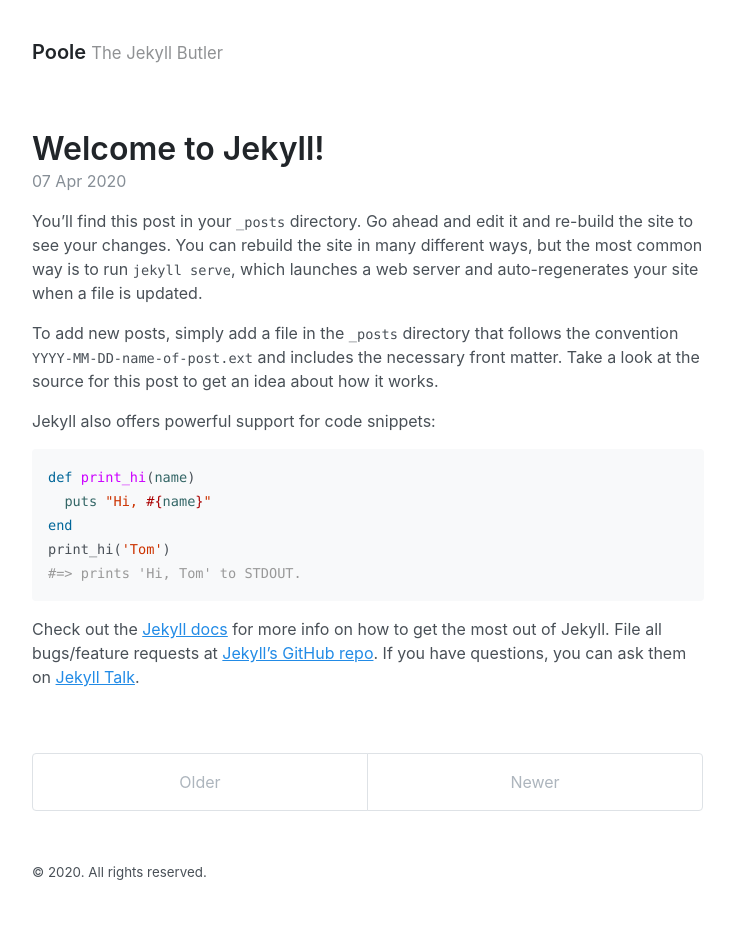
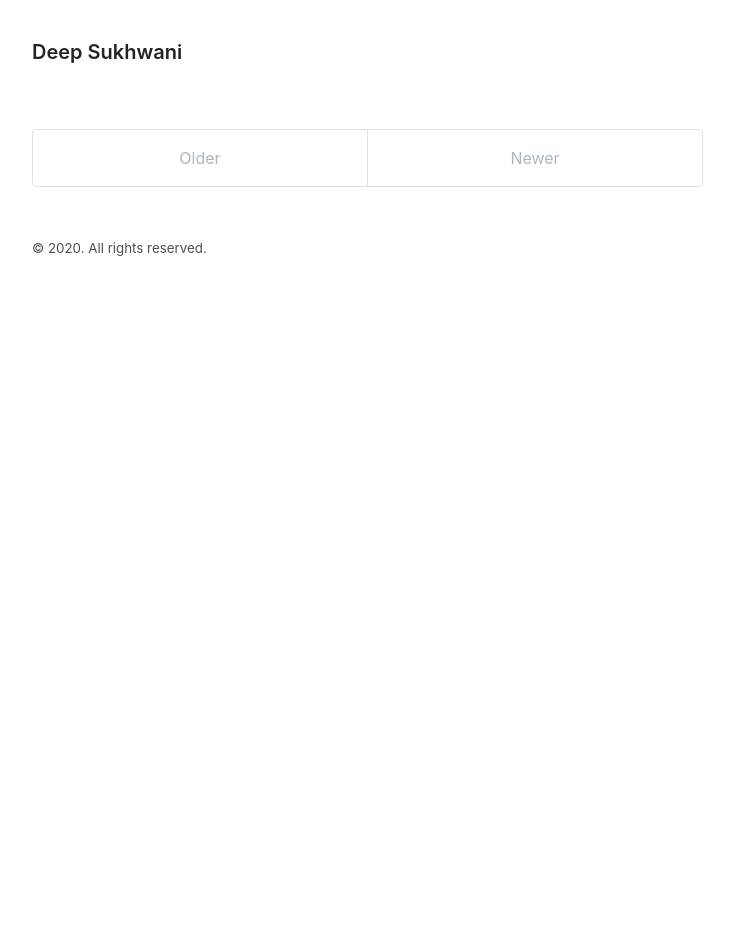
Before and after one commit to ProProgrammer/proprogrammer.github.io, a Jekyll site: the page built from index.html, in a window 1280 px wide. Shown: the whole page, without its empty margins (272-1006 px from the left). Built offline with Jekyll 4.4.1, drawn with Linux system fonts in a browser that asks for light colours; the list of posts is cut into pages by our own code; after the commit the page ends 900 px from its top, so only the background shows below that.

Commit message:
Updated _config.yml and removed minima template posts

```diff
--- a/_config.yml
+++ b/_config.yml
@@ -1,7 +1,7 @@
 # Setup
-title: Poole
-tagline: The Jekyll Butler
-url: https://getpoole.com
+title: Deep Sukhwani
+# tagline: The Jekyll Butler
+url: https://deeps.dev
 paginate: 1
 baseurl: ""
 permalink: pretty
@@ -33,9 +33,9 @@
 
 # Specify the author for blog posts
 author:
-  name: Mark Otto
-  url: https://twitter.com/mdo
-  email: markdotto@gmail.com
+  name: Deep Sukhwani
+  url: https://deeps.dev
+  email: deepsukhwani@gmail.com
 
 # Custom vars
 version: 3.0.0
--- a/backup/_posts/2020-04-07-welcome-to-jekyll.markdown
+++ /dev/null
@@ -1,25 +0,0 @@
----
-layout: post
-title:  "Welcome to Jekyll!"
-date:   2020-04-07 21:11:26 +0530
-categories: jekyll update
----
-You’ll find this post in your `_posts` directory. Go ahead and edit it and re-build the site to see your changes. You can rebuild the site in many different ways, but the most common way is to run `jekyll serve`, which launches a web server and auto-regenerates your site when a file is updated.
-
-To add new posts, simply add a file in the `_posts` directory that follows the convention `YYYY-MM-DD-name-of-post.ext` and includes the necessary front matter. Take a look at the source for this post to get an idea about how it works.
-
-Jekyll also offers powerful support for code snippets:
-
-{% highlight ruby %}
-def print_hi(name)
-  puts "Hi, #{name}"
-end
-print_hi('Tom')
-#=> prints 'Hi, Tom' to STDOUT.
-{% endhighlight %}
-
-Check out the [Jekyll docs][jekyll-docs] for more info on how to get the most out of Jekyll. File all bugs/feature requests at [Jekyll’s GitHub repo][jekyll-gh]. If you have questions, you can ask them on [Jekyll Talk][jekyll-talk].
-
-[jekyll-docs]: https://jekyllrb.com/docs/home
-[jekyll-gh]:   https://github.com/jekyll/jekyll
-[jekyll-talk]: https://talk.jekyllrb.com/
--- a/backup/index.md
+++ /dev/null
@@ -1,6 +0,0 @@
----
-# Feel free to add content and custom Front Matter to this file.
-# To modify the layout, see https://jekyllrb.com/docs/themes/#overriding-theme-defaults
-
-layout: home
----
```
Also changed, not shown: backup/404.html (deleted, +0 -24 lines), backup/Gemfile (deleted, +0 -29 lines), backup/_config.yml (deleted, +0 -43 lines), backup/about.md (deleted, +0 -18 lines).
